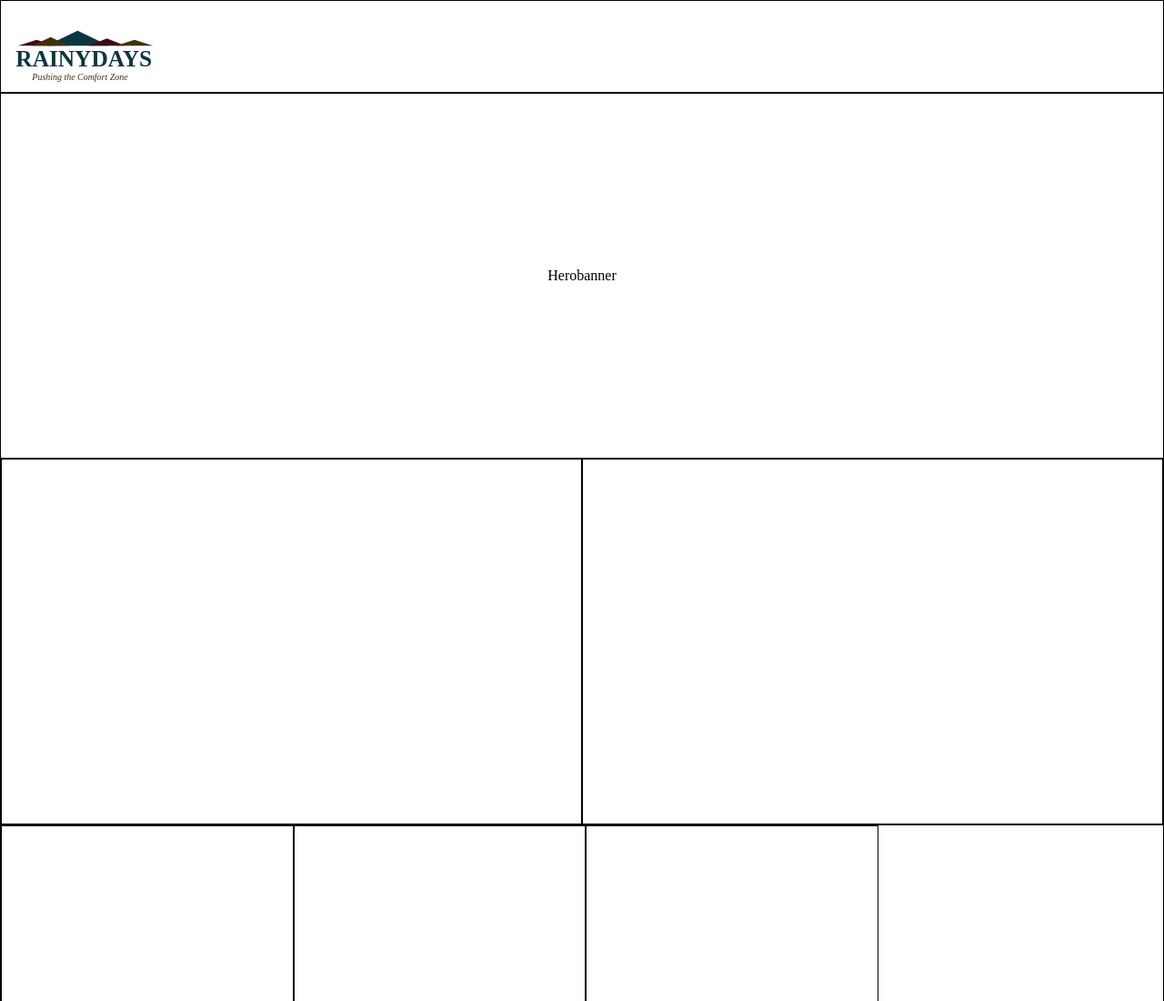
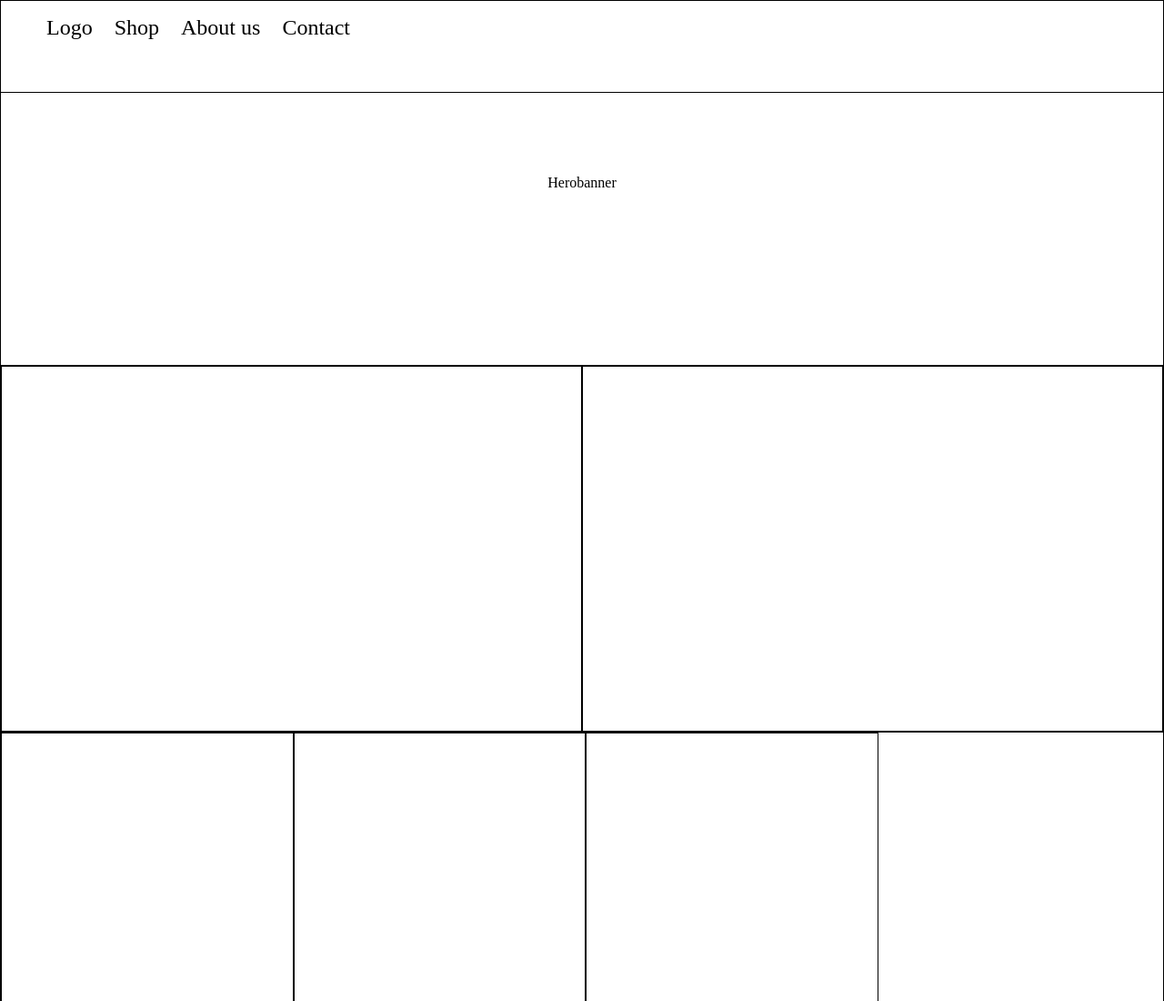
Before and after one commit to martinbolsnes/grid-practice, a plain HTML site: page index.html in a window 1280 px wide. Shown: the top 1100 px of the page at 91% size. Drawn offline with Linux system fonts and the light colour scheme.

Commit message:
hided logo

```diff
--- a/css/styles.css
+++ b/css/styles.css
@@ -16,21 +16,19 @@ main {
 header {
   grid-area: header;
   height: 100px;
+  width: 100%;
   border: solid black 1px;
   display: flex;
+  position: fixed;
+  z-index: 12;
 }
 
-.logo {
-  display: flex;
-}
-
-ul li {
+nav ul li {
   padding: 10px;
   color: black;
   font-size: 1.5rem;
   font-family: "montserrat";
-  display: inline-flex;
-  justify-content: flex-end;
+  display: inline;
 }
 
 .searchBox {
--- a/index.html
+++ b/index.html
@@ -12,18 +12,18 @@
   </head>
   <body>
     <header>
-      <img class="logo" src="img/Logo.svg" />
       <!-- <label for="hamburger-menu"><i class="fas fa-bars"></i></label>
 
       <input type="checkbox" id="hamburger-menu" /> -->
-      <!-- <nav>
+      <nav>
         <ul>
-          <li>Shop</li>
-          <li>About us</li>
-          <li>Contact</li>
+          <li class="nav-logo">Logo</li>
+          <li class="nav-item">Shop</li>
+          <li class="nav-item">About us</li>
+          <li class="nav-item">Contact</li>
         </ul>
       </nav>
-      <input type="search" class="searchBox" placeholder="Search..." /> -->
+      <!-- <input type="search" class="searchBox" placeholder="Search..." /> -->
     </header>
     <main>
       <div class="herobanner">Herobanner</div>
```
